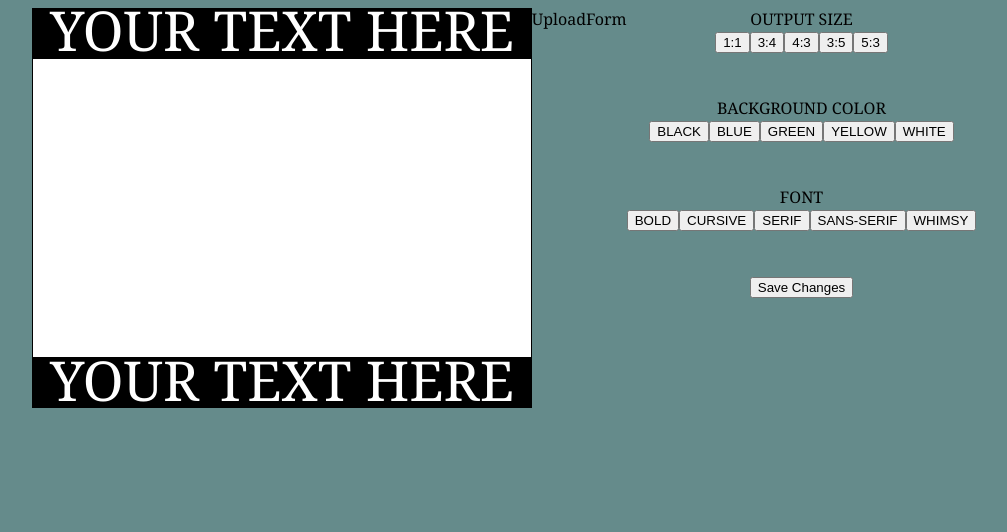
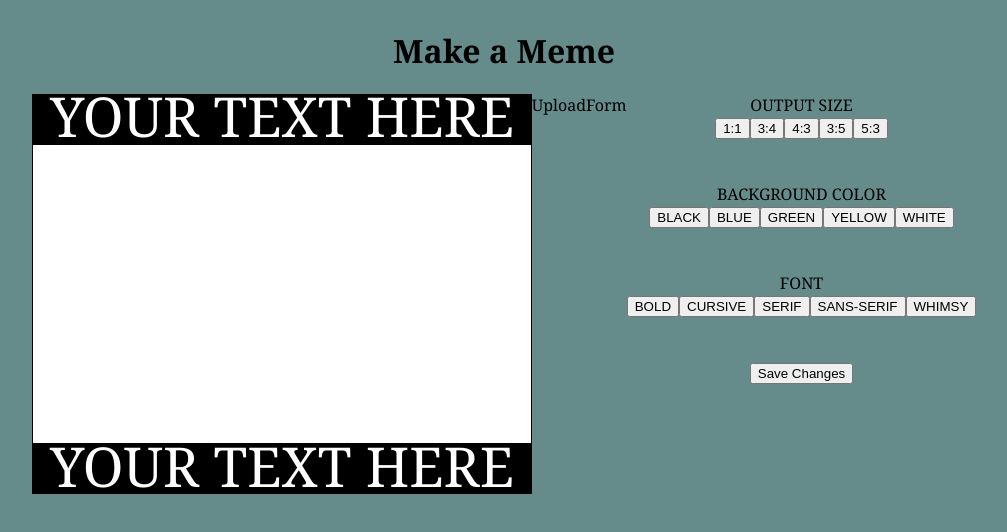
Before and after one commit to amandena/react-meme-generator, a React (Create React App) app: page / in a window 1280 px wide. Shown: the top 532 px of the page, without its empty margins (136-1143 px from the left). Built offline with nearby package versions, Linux system fonts and the light colour scheme.

Commit message:
added an h1

```diff
--- a/src/App.js
+++ b/src/App.js
@@ -5,6 +5,7 @@ import MemeContainer from './containers/MemeContainer'
 function App() {
   return (
     <div className="App">
+      <h1>Make a Meme</h1>
       <MemeContainer/>
     </div>
   )
```
